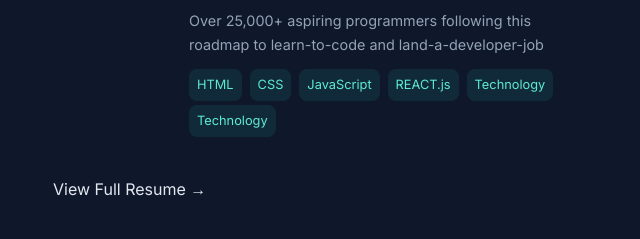
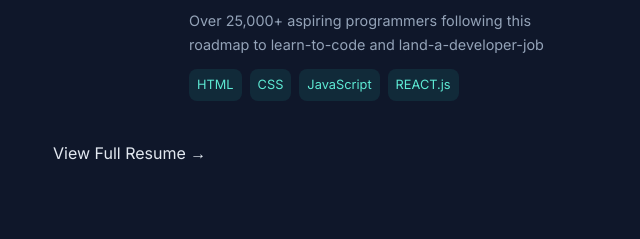
Before and after one commit to JAwigh/Portfolio.github.io, a plain HTML site: page index.html in a window 1280 px wide. Shown: the part 975-1214 px from the top of the page, without its empty margins (595-1235 px from the left). Drawn offline with Linux system fonts and the light colour scheme.

Commit message:
Add files via upload

```diff
--- a/index.html
+++ b/index.html
@@ -106,12 +106,6 @@
                             <div class="tag">
                                 <p>REACT.js</p>
                             </div>
-                            <div class="tag">
-                                <p>Technology</p>
-                            </div>
-                            <div class="tag">
-                                <p>Technology</p>
-                            </div>
                         </div>
                     </div>
                 </div>
```
